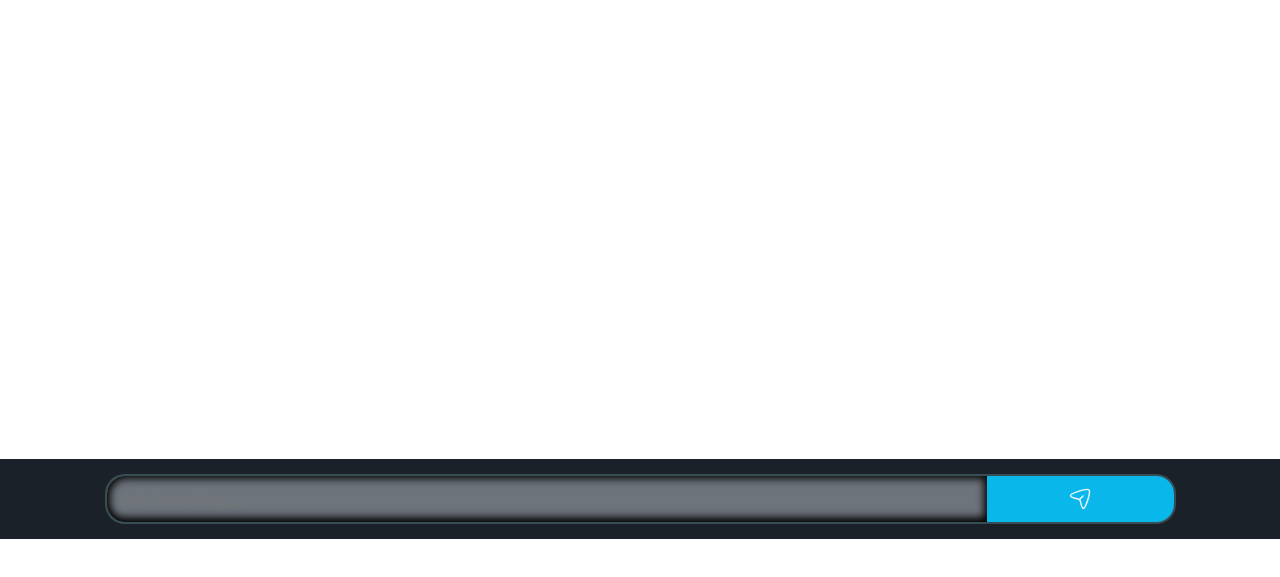
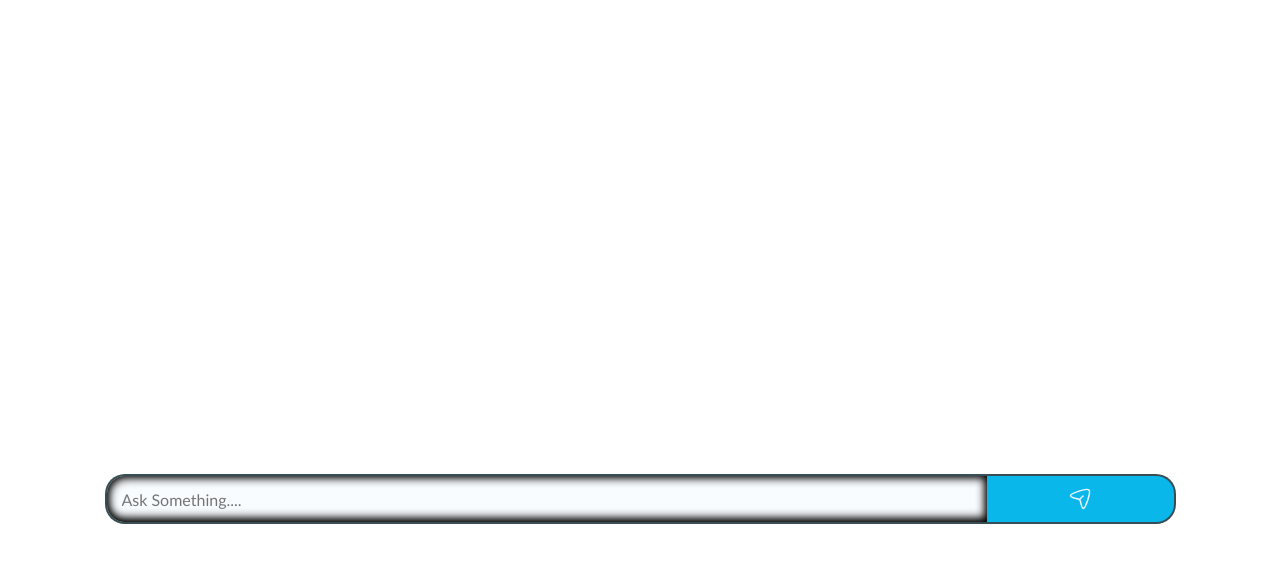
Before and after one commit to Aateshsingh/ChatGPT-Mini, a plain HTML site: page index.html in a window 1280 px wide. Shown: the part 261-838 px from the top of the page. Drawn offline with Linux system fonts and the light colour scheme.

Commit message:
Updates in css

```diff
--- a/style.css
+++ b/style.css
@@ -41,7 +41,7 @@ body {
 .prompt-area {
     width: 100%;
     height: 80px;
-    background-color: rgb(27, 33, 41);
+    background-color: white;
     position: fixed;
     bottom: 0;
     display: flex;
```
